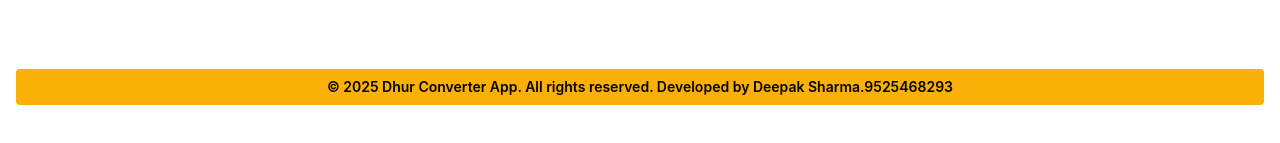
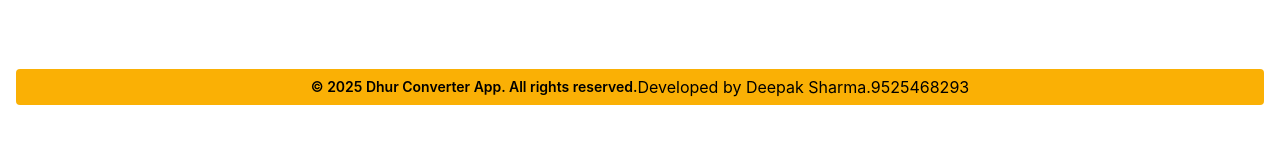
Before and after one commit to Deepaksharmadk/dhurConvert, a Next.js app: page / in a window 1280 px wide. Shown: the part 563-706 px from the top of the page. Built offline with nearby package versions, Linux system fonts and the light colour scheme.

Commit message:
ADD FOOTER BUTTON

```diff
--- a/src/footer/Footer.tsx
+++ b/src/footer/Footer.tsx
@@ -1,4 +1,4 @@
-import { Button } from '@mantine/core'
+import { Button, Text } from '@mantine/core'
 import React from 'react'
 
 export function Footer() {
@@ -6,7 +6,8 @@
         <div className='grid gap-4 m-4 sm:grid-cols-1 '>
             <div>
                 <footer>
-                    <Button c="black" justify="center" fullWidth color="yellow">© 2025 Dhur Converter App. All rights reserved. Developed by Deepak Sharma.9525468293</Button>
+                    <Button c="black" justify="center" fullWidth color="yellow"> © 2025 Dhur Converter App. All rights reserved.<Text visibleFrom="md">
+                        Developed by Deepak Sharma.9525468293</Text></Button>
                 </footer>
             </div>
         </div>
```
